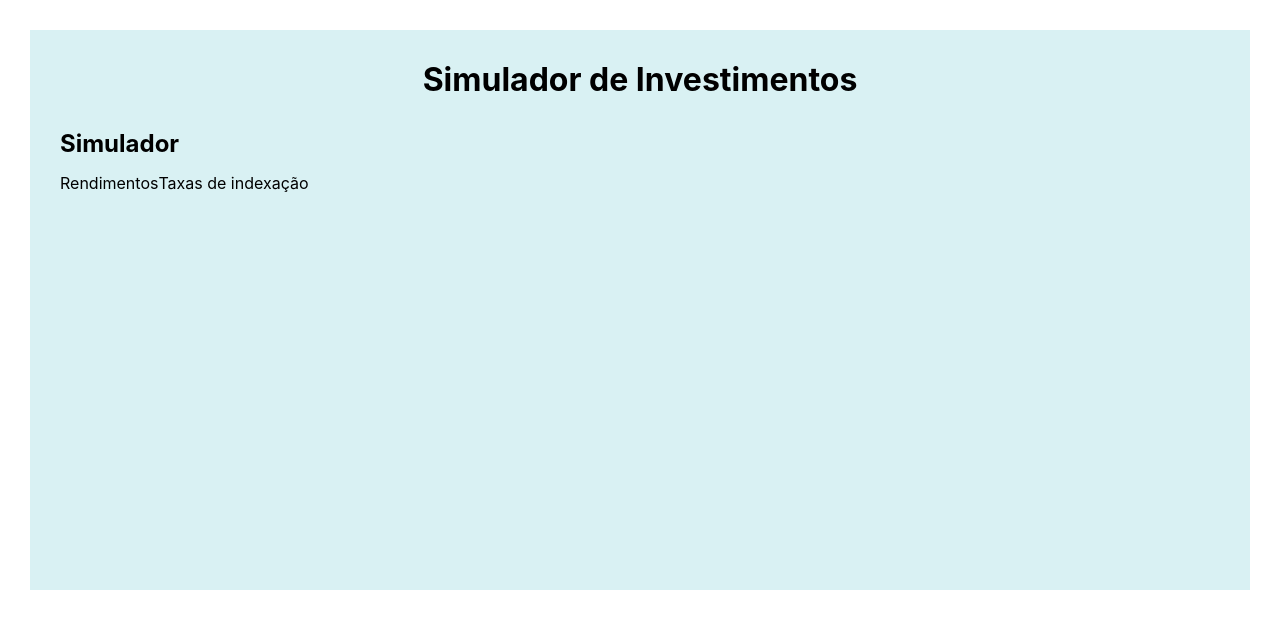
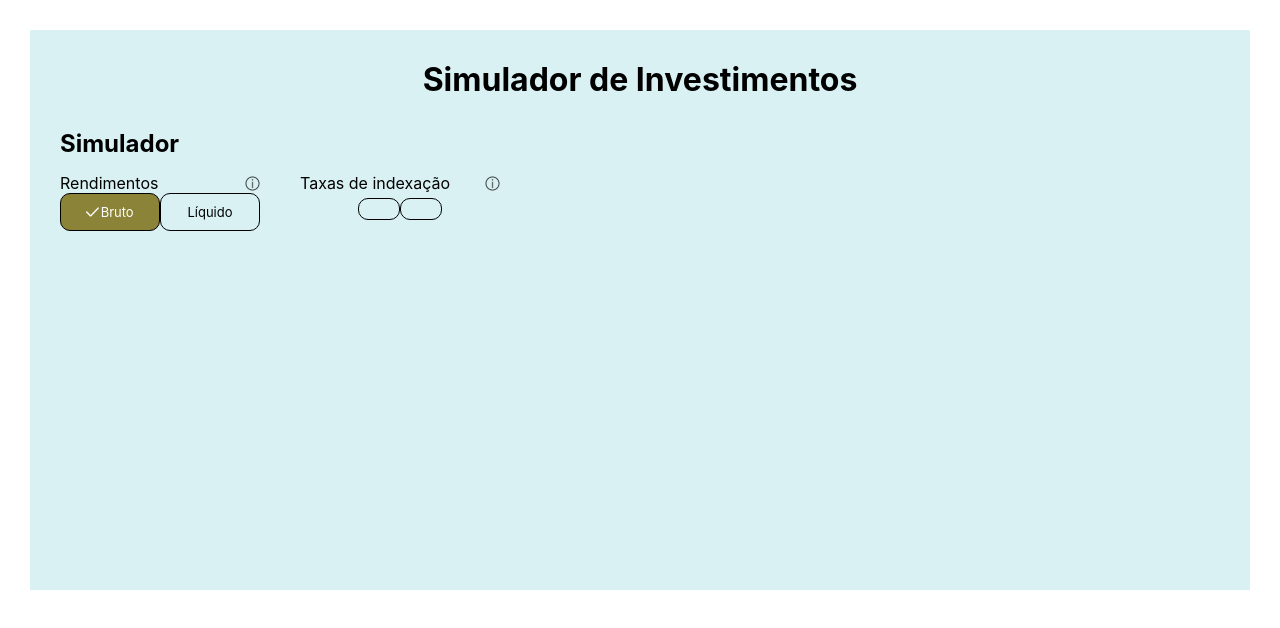
Before and after one commit to carlosael/EQI-teste, a React (Create React App) app: page / in a window 1280 px wide. Shown: the top 628 px of the page. Built offline with nearby package versions, Linux system fonts and the light colour scheme.

Commit message:
Botões de rendimento adicionados.

```diff
--- a/src/App.css
+++ b/src/App.css
@@ -29,4 +29,5 @@
 
 .cards {
   display: flex;
+  gap: 40px;
 }
--- /dev/null
+++ b/src/components/Cards/Button/index.jsx
@@ -0,0 +1,16 @@
+import "./style.css";
+
+export default function Button({ children, action, color, classes }) {
+  function handleClick(event) {
+    event.preventDefault();
+    action();
+  }
+  return (
+    <button
+      className={`${color ? color : "main-btn"} ${classes ? classes : ""}`}
+      onClick={handleClick}
+    >
+      {children}
+    </button>
+  );
+}
--- /dev/null
+++ b/src/components/Cards/Button/style.css
@@ -0,0 +1,23 @@
+.main-btn {
+  all: unset;
+  background-color: rgb(217, 241, 243);
+  border-radius: 10px;
+  color: #000;
+  cursor: pointer;
+  padding: 10px 20px;
+  text-align: center;
+  border: 1px solid #000;
+  font-size: 13px;
+}
+
+.active {
+  all: unset;
+  background-color: rgb(139, 131, 56);
+  border-radius: 10px;
+  color: #fff;
+  cursor: pointer;
+  padding: 10px 20px;
+  text-align: center;
+  border: 1px solid #000;
+  font-size: 13px;
+}
--- a/src/components/Cards/IndexingFees/index.jsx
+++ b/src/components/Cards/IndexingFees/index.jsx
@@ -1,8 +1,17 @@
+import informationIcon from "../../../assets/informationIcon.svg";
+import "./style.css";
+import Button from "../Button";
+
 function IndexingFees() {
   return (
     <div className="card">
       <div className="card-title">
         <p>Taxas de indexação</p>
+        <img src={informationIcon} alt="Ícone de informação" />
+      </div>
+      <div className="buttons">
+        <Button></Button>
+        <Button></Button>
       </div>
     </div>
   );
--- /dev/null
+++ b/src/components/Cards/IndexingFees/style.css
@@ -0,0 +1,11 @@
+.card-title {
+  display: flex;
+  justify-content: space-between;
+  align-items: center;
+
+  width: 200px;
+}
+
+.card-title img {
+  height: 15px;
+}
--- a/src/components/Cards/Yield/index.jsx
+++ b/src/components/Cards/Yield/index.jsx
@@ -1,8 +1,47 @@
+import informationIcon from "../../../assets/informationIcon.svg";
+import "./style.css";
+import Button from "../Button";
+import check from "../../../assets/check.svg";
+import { useState } from "react";
+
 function Yield() {
+  const [grossIncomeActive, setGrossIncomeActive] = useState(true);
+  const [netIncomeActive, setNetIncomeActive] = useState(false);
+
+  function handleIncomeType() {
+    if (grossIncomeActive) {
+      setGrossIncomeActive(false);
+      setNetIncomeActive(true);
+    } else {
+      setGrossIncomeActive(true);
+      setNetIncomeActive(false);
+    }
+  }
+
   return (
     <div className="card">
       <div className="card-title">
         <p>Rendimentos</p>
+        <img src={informationIcon} alt="Ícone de informação" />
+      </div>
+      <div className="buttons-container">
+        <Button
+          color={grossIncomeActive ? "active" : ""}
+          classes={"wider"}
+          action={handleIncomeType}
+        >
+          {grossIncomeActive && <img src={check} alt="check icon" />}
+          Bruto
+        </Button>
+
+        <Button
+          color={netIncomeActive ? "active" : ""}
+          classes={"wider"}
+          action={handleIncomeType}
+        >
+          {netIncomeActive && <img src={check} alt="check icon" />}
+          Líquido
+        </Button>
       </div>
     </div>
   );
--- /dev/null
+++ b/src/components/Cards/Yield/style.css
@@ -0,0 +1,22 @@
+.card-title {
+  display: flex;
+  justify-content: space-between;
+  align-items: center;
+}
+
+.card-title img {
+  height: 15px;
+}
+
+.wider {
+  width: 50%;
+}
+
+.buttons-container {
+  display: flex;
+}
+
+.buttons-container img {
+  margin-right: 2px;
+  height: 10px;
+}
```
Also changed, not shown: src/assets/check.svg (added), src/assets/informationIcon.svg (added).
